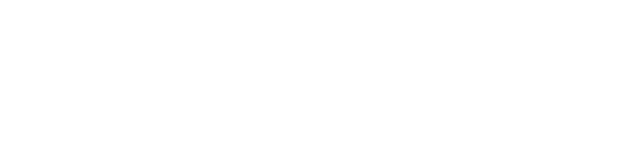
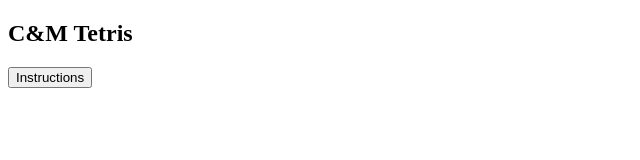
Before and after one commit to monicamclaughlan/Tetris, a plain HTML site: page index.html in a window 1280 px wide. Shown: the whole page, without its empty margins (0-640 px from the left). Drawn offline with Linux system fonts and the light colour scheme.

Commit message:
first commit

```diff
--- a/index.html
+++ b/index.html
@@ -1,5 +1,6 @@
 <!DOCTYPE html>
 <html lang="en">
+
 <head>
     <meta charset="UTF-8">
     <meta http-equiv="X-UA-Compatible" content="IE=edge">
@@ -11,7 +12,12 @@
     <script src="tetris.js" defer></script>
 
 </head>
+
 <body>
+    <h2>C&M Tetris</h2>
+
+    <button id='instructions'>Instructions</button>
 
 </body>
+
 </html>
```
